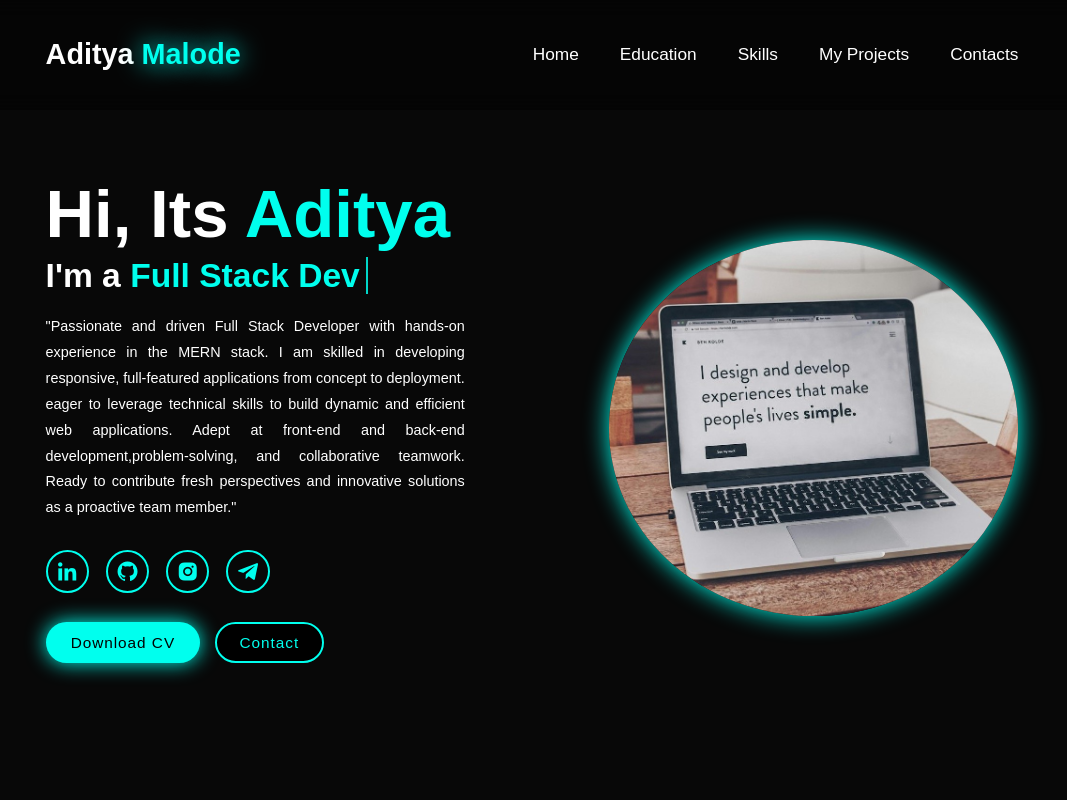
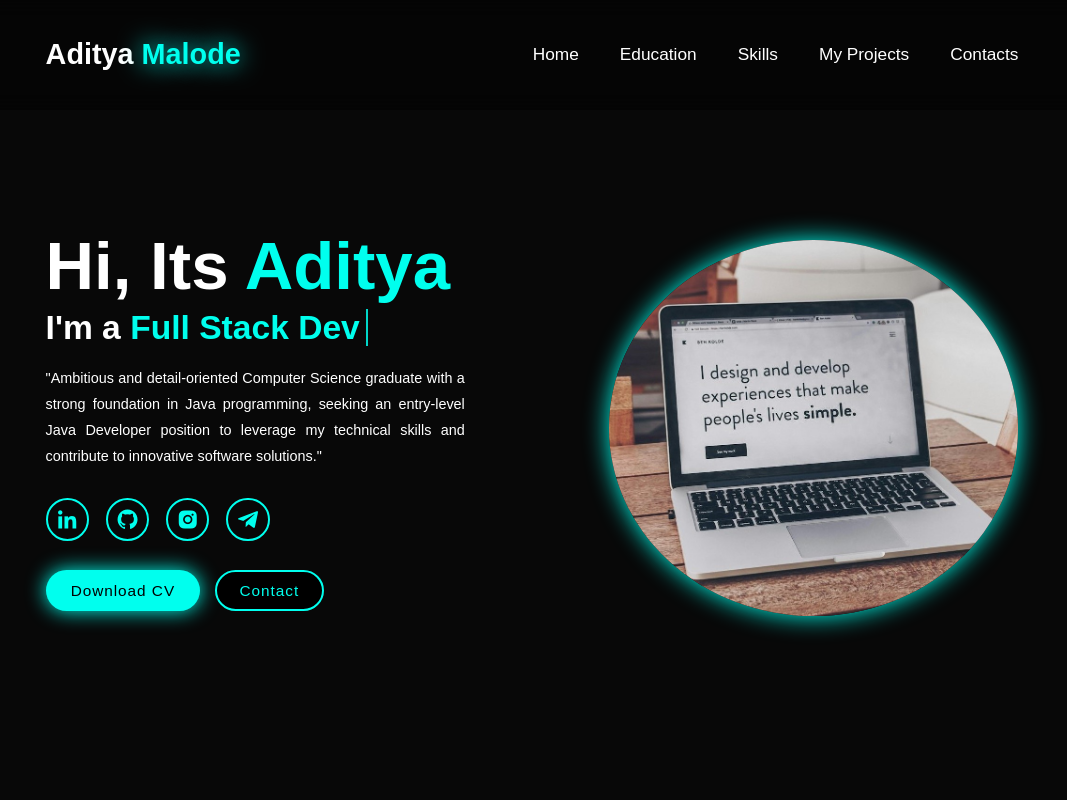
Before and after one commit to AdityaMalode05/My_Portfolio_Website, a plain HTML site: page index.html in a window 1280 px wide. Shown: the top 800 px of the page, without its empty margins (108-1175 px from the left). Drawn offline with nearby package versions, Linux system fonts and the light colour scheme.

Commit message:
Update index.html

```diff
--- a/index.html
+++ b/index.html
@@ -31,11 +31,9 @@
       <h1>Hi, Its <span>Aditya</span>
       </h1>
       <h3 class="text-animation">I'm a <span></span></h3>
-      <p>"Passionate and driven Full Stack Developer with hands-on experience in the MERN stack. I am skilled in
-        developing responsive, full-featured applications from concept to deployment.
-        eager to leverage technical skills to build dynamic and efficient web applications. Adept at front-end and
-        back-end development,problem-solving, and collaborative teamwork. Ready to
-        contribute fresh perspectives and innovative solutions as a proactive team member."
+      <p>"Ambitious and detail-oriented Computer Science graduate with a strong foundation in Java
+programming, seeking an entry-level Java Developer position to leverage my technical skills and
+contribute to innovative software solutions."
       </p>
 
       <div class="social-icons">
```
